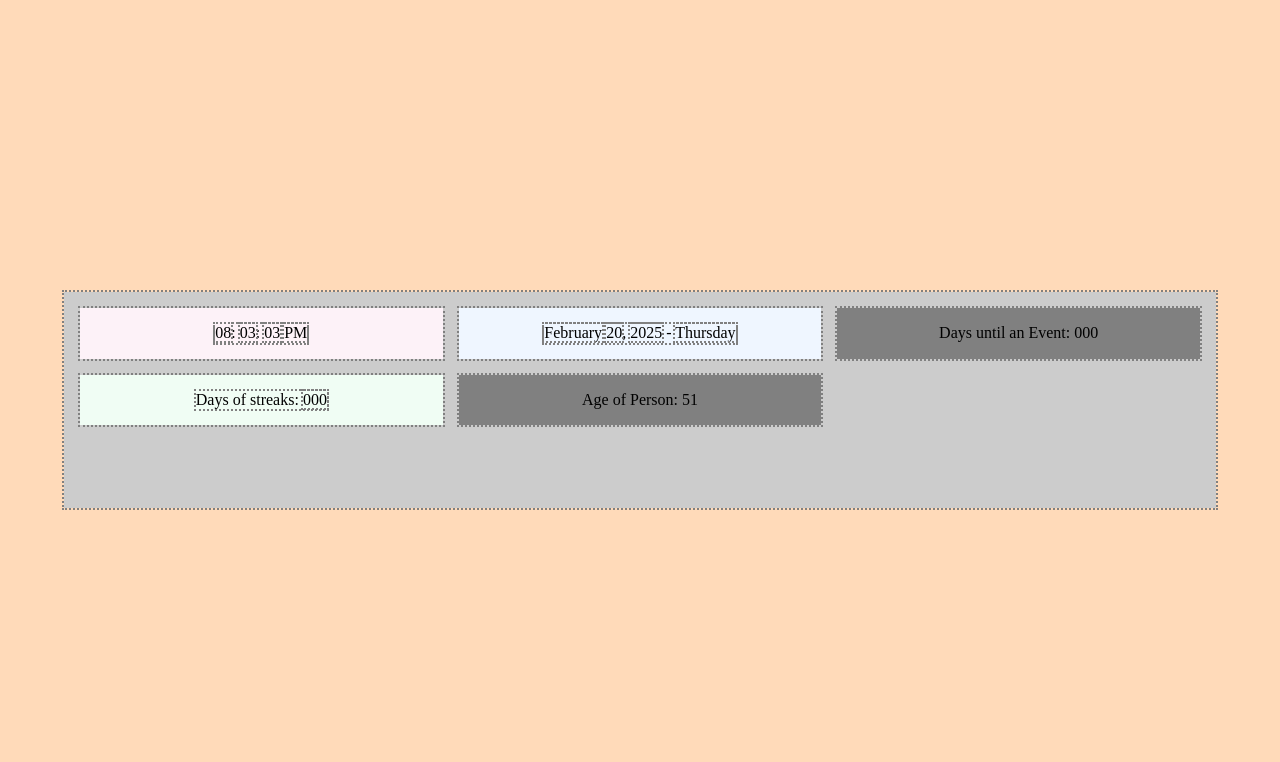
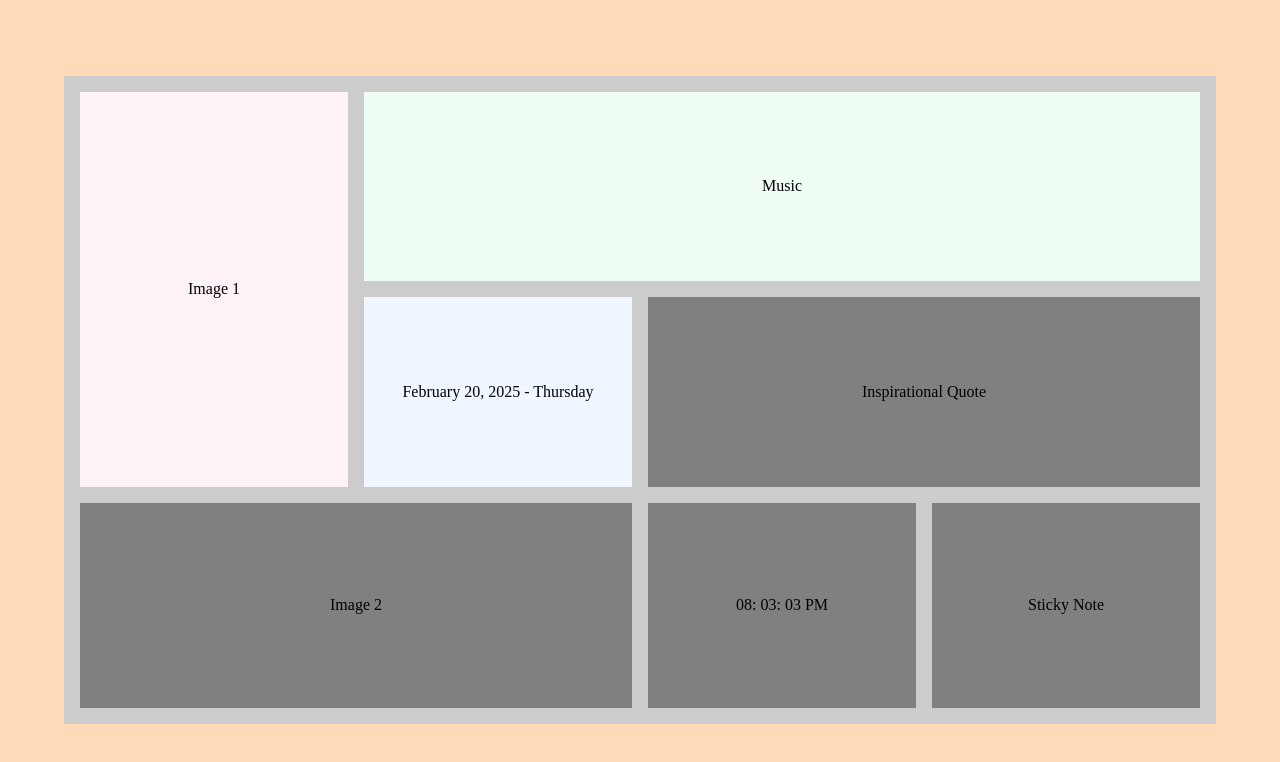
Before and after one commit to HGreen9/temp-dashboard, a plain HTML site: page index.html in a window 1280 px wide. Drawn offline with nearby package versions, Linux system fonts and the light colour scheme.

Commit message:
codepen styling and open props

```diff
--- a/css/style.css
+++ b/css/style.css
@@ -1,10 +1,74 @@
+/* Instal Open props */
+/* https://open-props.style/ */
+
 /* Diagnostic Styling */
-* {
+/* * {
   outline: 2px dotted gray;
-}
+}  */
 
 
 /* temp background color */
 body {
     background: peachpuff;
   }
+
+
+  /* Bento Box 0 Template
+
+https://codepen.io/manikoth/pen/raBPRNo.js
+*/
+
+/* more stuff */
+.bento-container {
+  grid-template-columns: repeat(4, 1fr);
+
+  /* optional. fixed aspect ratio   */
+  aspect-ratio: 16/9;
+}
+
+.feature-1 {
+	grid-column: span 1;
+  grid-row: span 2;
+}
+
+.feature-2 {
+	grid-column: span 3;
+  grid-row: span 1;
+}
+
+/* bigger section */
+.feature-3 {
+	grid-column: span 1;
+}
+
+.feature-4 {
+	grid-column: span 2;
+}
+
+.feature-5 {
+	grid-column: span 2;
+  grid-row: span 2;
+}
+
+.feature-6 {
+  grid-row: span 2;
+}
+
+.feature-7 {
+  grid-row: span 2;
+}
+
+/* Aspect Ratio */
+/* Responsive "tablet" size */
+@media (max-width: 768px) {
+/*
+  body {
+    background: yellow;
+  } */
+
+  /* more stuff */
+  .bento-container {
+    grid-template-columns: repeat(2, 1fr);
+  }
+
+}
--- a/index.html
+++ b/index.html
@@ -26,30 +26,30 @@
 </head>
 <body>
 
-    <main class="bento-container">
+    <!-- <main class="bento-container"> -->
 
         <!-- Time Clock-->
-        <section class="bento-item feature-1" role="region" aria-label="Time">
+        <!-- <section class="bento-item feature-1" role="region" aria-label="Time">
           <time datetime="HH:MM:SS" class="time">
             <span class="hours">HH</span>:
             <span class="minutes">MM</span>:
             <span class="seconds">SS</span>
             <span class="amOrPm">AM/PM</span>
           </time>
-        </section>
+        </section> -->
 
         <!-- Date -->
-        <section class="bento-item feature-3" role="region" aria-label="dashboard widget">
+        <!-- <section class="bento-item feature-3" role="region" aria-label="dashboard widget">
           <time datetime="MM-DD-YY" class="date">
             <span class="month">January</span>
             <span class="dayOfMonth">29</span>,
             <span class="year">2024</span> -
             <span class="dayOfWeek">Monday</span>
           </time>
-        </section>
+        </section> -->
 
         <!-- Days Until...-->
-        <section class="bento-item" role="region" aria-label="dashboard widget">
+        <!-- <section class="bento-item" role="region" aria-label="dashboard widget">
           <p>Days until an Event: <time datetime="" class="daysUntilEvent">000</time></p>
         </section>
 
@@ -60,6 +60,34 @@
         <section class="bento-item" role="region" aria-label="dashboard widget">
           <p>Age of Person: <time datetime="" class="ageOfPerson">000</time></p>
         </section>
+      </main> -->
+
+      <main class="bento-container">
+        <section class="bento-item feature-1">Image 1</section>
+        <section class="bento-item feature-2">Music</section>
+
+        <section class="bento-item feature-3" role="region" aria-label="dashboard widget">
+          <time datetime="MM-DD-YY" class="date">
+            <span class="month">January</span>
+            <span class="dayOfMonth">29</span>,
+            <span class="year">2024</span> -
+            <span class="dayOfWeek">Monday</span>
+          </time>
+        </section>
+
+        <section class="bento-item feature-4">Inspirational Quote</section>
+        <section class="bento-item feature-5">Image 2</section>
+
+        <section class="bento-item feature-6" role="region" aria-label="Time">
+            <time datetime="HH:MM:SS" class="time">
+              <span class="hours">HH</span>:
+              <span class="minutes">MM</span>:
+              <span class="seconds">SS</span>
+              <span class="amOrPm">AM/PM</span>
+            </time>
+        </section>
+
+        <section class="bento-item feature-7">Sticky Note</section>
       </main>
 
 </body>
```
